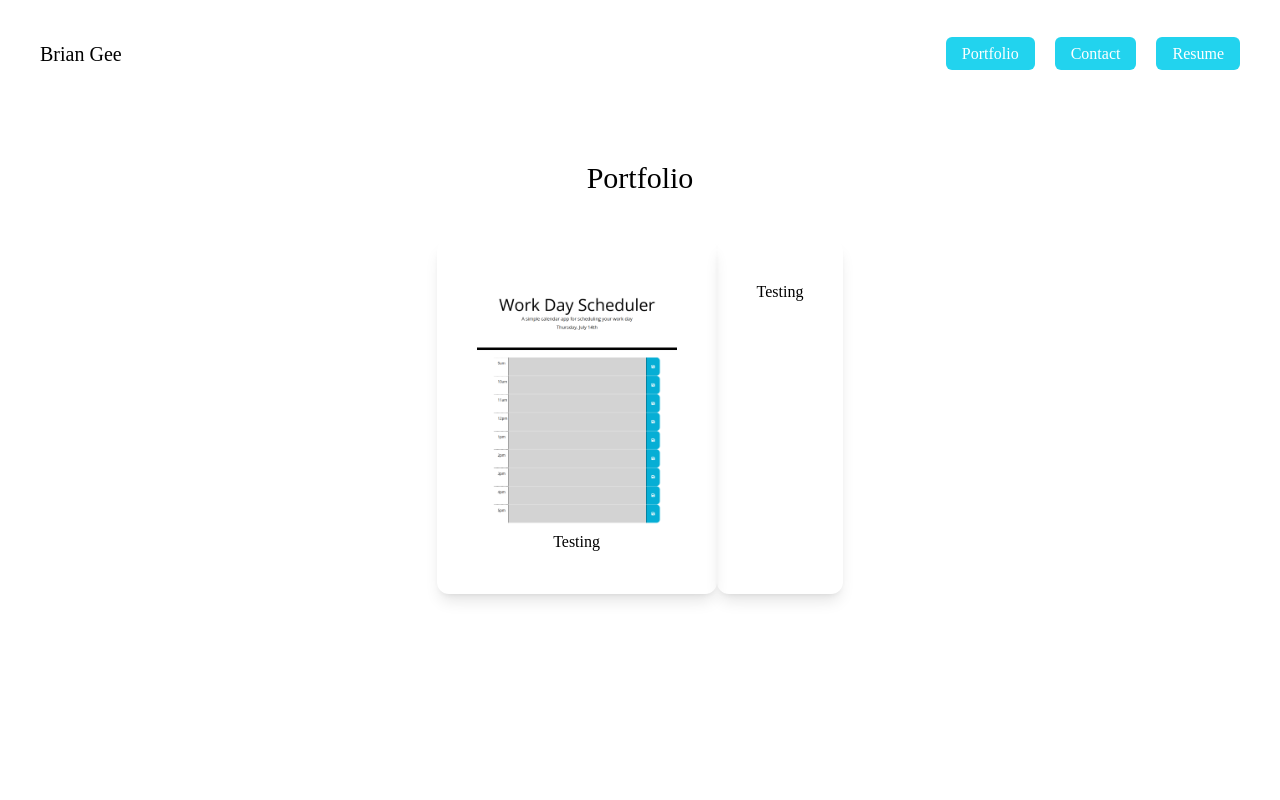
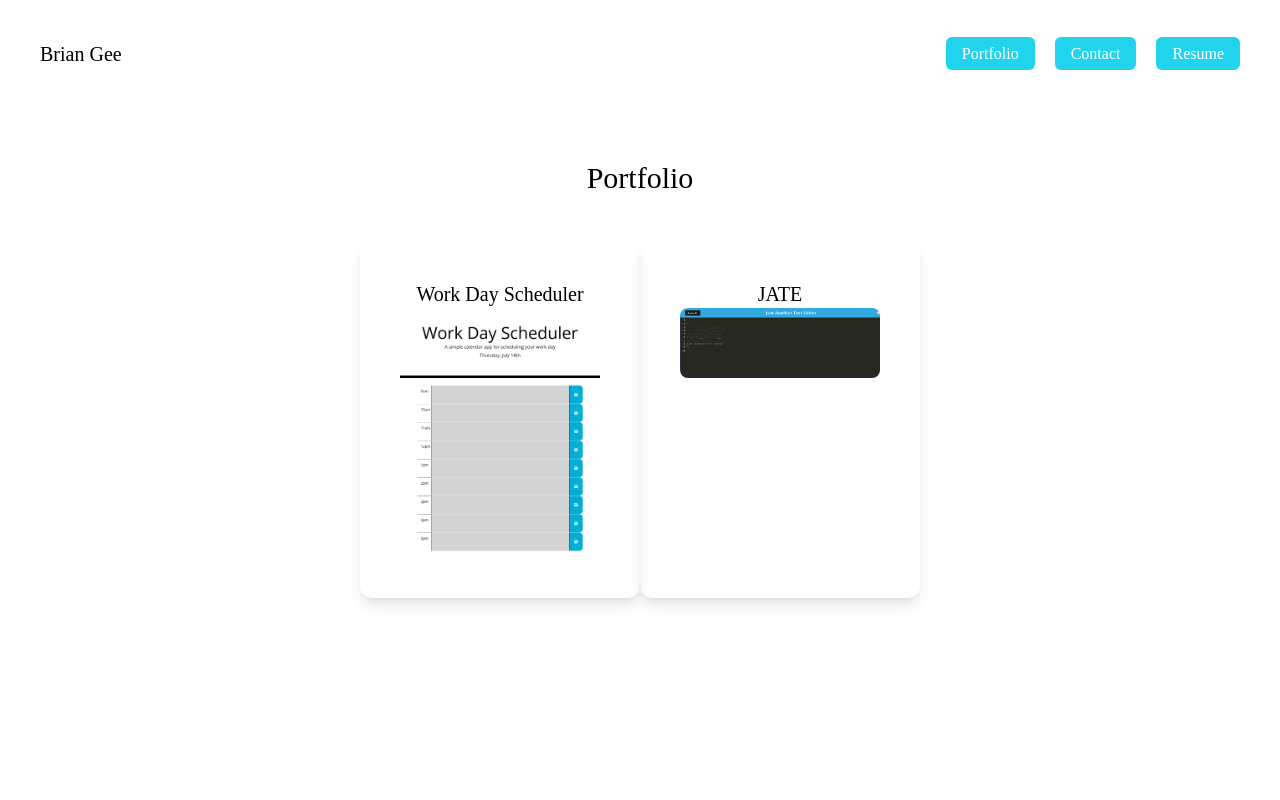
Before and after one commit to brian-gee/react-portfolio, a Next.js app: page /portfolio in a window 1280 px wide. Shown: the top 800 px of the page. Built offline with nearby package versions, Linux system fonts and the light colour scheme; a web font is replaced by a local one.

Commit message:
added jate to portfolio

```diff
--- a/pages/portfolio.js
+++ b/pages/portfolio.js
@@ -1,6 +1,8 @@
 import Head from 'next/head';
 import Image from 'next/image';
+import Link from 'next/link';
 import workday from '../public/workday.png'
+import jate from '../public/jate.png'
 import { useState } from 'react';
 
 export default function Portfolio() {
@@ -22,14 +24,18 @@ export default function Portfolio() {
           <div className="flex flex-col justify-center lg:flex-row lg:flex-wrap">
             <div className="text-center shadow-lg p-10 rounded-xl my-10">
               <div className='basis-1/3 flex-1'>
-                <Image src={workday} className='rounded-lg object- cover' width={200} height={200} />
-                <h1>Testing</h1>
+                <h1 className='text-xl'>Work Day Scheduler</h1>
+                <Link href='https://github.com/brian-gee/work-day-scheduler'>
+                  <Image src={workday} className='rounded-lg object- cover' width={200} height={2} />
+                </Link>
               </div>
             </div>
             <div className="text-center shadow-lg p-10 rounded-xl my-10">
               <div className='basis-1/3 flex-1'>
-                {/* <Image /> */}
-                <h1>Testing</h1>
+                <h1 className='text-xl'>JATE</h1>
+                <Link href='https://github.com/brian-gee/pwa-text-editor'>
+                  <Image src={jate} className='rounded-lg object- cover' width={200} height={200} />
+                </Link>
               </div>
             </div>
           </div>
```
Also changed, not shown: public/jate.png (added).
